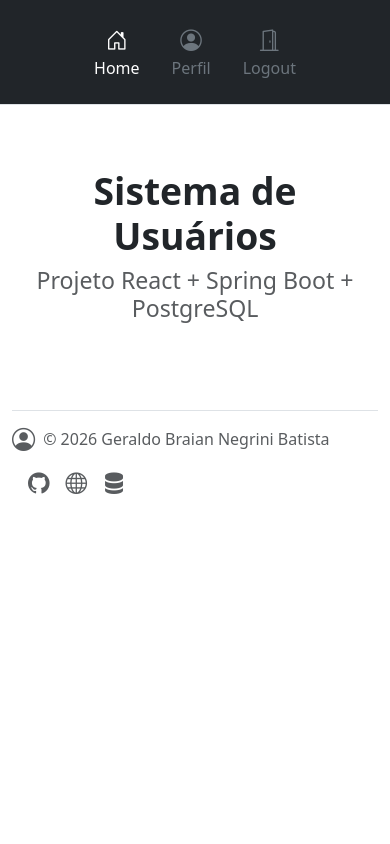
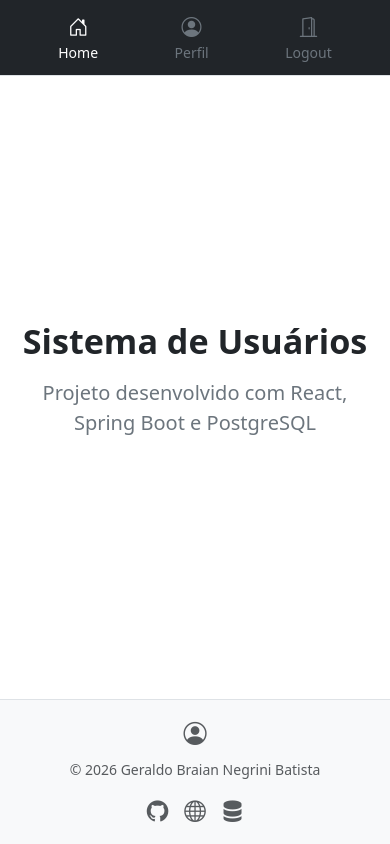
Before and after one commit to BraianDF/user-web, a React (Vite) app: page /home in a window 390 px wide. Built offline with nearby package versions, Linux system fonts and the light colour scheme; no server answers.

Commit message:
feat: melhorar responsividade e estrutura do layout

```diff
--- a/src/App.jsx
+++ b/src/App.jsx
@@ -1,4 +1,4 @@
-import { BrowserRouter, Routes, Route } from "react-router-dom";
+import { Routes, Route, Outlet } from "react-router-dom";
 
 import Auth from "./pages/Auth";
 import Home from "./pages/Home";
@@ -8,49 +8,43 @@ import Profile from "./pages/Profile";
 import Header from "./components/Header";
 import Footer from "./components/Footer";
 
+function Layout() {
+
+    return (
+
+        <div className="d-flex flex-column min-vh-100">
+
+            <Header />
+
+            <main className="flex-grow-1 d-flex flex-column">
+                <Outlet />
+            </main>
+
+            <Footer />
+
+        </div>
+    );
+}
+
 function App() {
 
     return (
 
         <Routes>
 
-            <Route
-                path="/"
-                element={<Auth />}
-            />
+            {/* Tela sem layout */}
+            <Route path="/" element={<Auth />} />
 
-            <Route
-                path="/home"
-                element={
-                    <>
-                        <Header />
-                        <Home />
-                        <Footer />
-                    </>
-                }
-            />
+            {/* Rotas com layout */}
+            <Route element={<Layout />}>
 
-            <Route
-                path="/users"
-                element={
-                    <>
-                        <Header />
-                        <Users />
-                        <Footer />
-                    </>
-                }
-            />
+                <Route path="/home" element={<Home />} />
 
-            <Route
-                path="/profile"
-                element={
-                    <>
-                        <Header />
-                        <Profile />
-                        <Footer />
-                    </>
-                }
-            />
+                <Route path="/users" element={<Users />} />
+
+                <Route path="/profile" element={<Profile />} />
+
+            </Route>
 
         </Routes>
 
--- a/src/components/Footer.jsx
+++ b/src/components/Footer.jsx
@@ -3,32 +3,73 @@ import { NavLink } from "react-router-dom";
 export default function Footer() {
 
     return (
+        <footer className="border-top mt-auto py-3 bg-body-tertiary">
+
             <div className="container">
-        <footer className="d-flex flex-wrap justify-content-between align-items-center py-3 my-4 border-top">
-            <div className="col-md-4 d-flex align-items-center">
-                <NavLink to="/home" className="mb-3 me-2 mb-md-0 text-body-secondary text-decoration-none lh-1" aria-label="Bootstrap">
-                    <i className="bi bi-person-circle fs-3" width="30"></i>
+
+                <div className="d-flex flex-column flex-md-row justify-content-between align-items-center gap-3">
+
+                    {/* Logo + texto */}
+                    <div className="d-flex flex-column flex-md-row align-items-center text-center text-md-start gap-2">
+
+                        <NavLink
+                            to="/home"
+                            className="text-body-secondary text-decoration-none"
+                        >
+                            <i className="bi bi-person-circle fs-3"></i>
                         </NavLink>
-                <span className="mb-3 mb-md-0 text-body-secondary">© 2026 Geraldo Braian Negrini Batista</span>
+
+                        <span className="text-body-secondary small">
+                            © 2026 Geraldo Braian Negrini Batista
+                        </span>
+
                     </div>
-            <ul className="nav col-md-4 justify-content-end list-unstyled d-flex">
-                <li className="ms-3">
-                    <a className="text-body-secondary" href="https://github.com/BraianDF" aria-label="GitHub">
+
+                    {/* Links */}
+                    <ul className="nav list-unstyled d-flex gap-3 mb-0">
+
+                        <li>
+                            <a
+                                className="text-body-secondary"
+                                href="https://github.com/BraianDF"
+                                target="_blank"
+                                rel="noreferrer"
+                                aria-label="GitHub"
+                            >
                                 <i className="bi bi-github fs-4"></i>
                             </a>
                         </li>
-                <li className="ms-3">
-                    <a className="text-body-secondary" href="https://github.com/BraianDF/user-web" aria-label="FrontEnd">
+
+                        <li>
+                            <a
+                                className="text-body-secondary"
+                                href="https://github.com/BraianDF/user-web"
+                                target="_blank"
+                                rel="noreferrer"
+                                aria-label="Frontend"
+                            >
                                 <i className="bi bi-globe fs-4"></i>
                             </a>
                         </li>
-                <li className="ms-3">
-                    <a className="text-body-secondary" href="https://github.com/BraianDF/user-service" aria-label="BackEnd">
+
+                        <li>
+                            <a
+                                className="text-body-secondary"
+                                href="https://github.com/BraianDF/user-service"
+                                target="_blank"
+                                rel="noreferrer"
+                                aria-label="Backend"
+                            >
                                 <i className="bi bi-server fs-4"></i>
                             </a>
                         </li>
+
                     </ul>
+
+                </div>
+
+            </div>
+
         </footer>
-        </div>
-    )
+    );
 }
--- a/src/components/Header.jsx
+++ b/src/components/Header.jsx
@@ -1,7 +1,6 @@
 import { NavLink } from "react-router-dom";
 import { useContext } from "react";
 import { AuthContext } from "../context/AuthContext";
-
 
 export default function Header() {
 
@@ -10,46 +9,72 @@ export default function Header() {
     return (
 
         <header>
-            <div className="px-3 py-2 text-bg-dark border-bottom">
+            <div className="px-2 py-2 text-bg-dark border-bottom">
                 <div className="container">
-                    <div className="d-flex flex-wrap align-items-center justify-content-center">
-                        <ul className="nav col-12 col-lg-auto my-2 justify-content-center my-md-0 text-small">
-                            <li>
-                                <NavLink to="/home" className={({ isActive }) => `nav-link d-flex flex-column align-items-center ${isActive ? "text-white" : "text-secondary"}`}>
-                                    <i className="bi bi-house-door fs-4" ></i>
-                                    <span>Home</span>
+
+                    <div className="d-flex justify-content-center">
+
+                        <ul className="nav w-100 justify-content-around justify-content-md-center gap-md-4 text-small flex-nowrap flex-md-wrap">
+
+                            <li className="nav-item">
+                                <NavLink
+                                    to="/home"
+                                    className={({ isActive }) =>
+                                        `nav-link d-flex flex-column align-items-center px-2 py-1 ${
+                                            isActive ? "text-white" : "text-secondary"
+                                        }`
+                                    }
+                                >
+                                    <i className="bi bi-house-door fs-5 fs-md-4"></i>
+                                    <span className="small">Home</span>
                                 </NavLink>
                             </li>
 
                             {user?.roles?.includes("ADMIN") && (
+                                <li className="nav-item">
+                                    <NavLink
+                                        to="/users"
+                                        className={({ isActive }) =>
+                                            `nav-link d-flex flex-column align-items-center px-2 py-1 ${
+                                                isActive ? "text-white" : "text-secondary"
+                                            }`
+                                        }
+                                    >
+                                        <i className="bi bi-table fs-5 fs-md-4"></i>
+                                        <span className="small">Usuários</span>
+                                    </NavLink>
+                                </li>
+                            )}
 
-                            <li>
-                                <NavLink to="/users" className={({ isActive }) => `nav-link d-flex flex-column align-items-center ${isActive ? "text-white" : "text-secondary"}`}>
-                                    <i className="bi bi-table fs-4"></i>
-                                    <span>Usuários</span>
+                            <li className="nav-item">
+                                <NavLink
+                                    to="/profile"
+                                    className={({ isActive }) =>
+                                        `nav-link d-flex flex-column align-items-center px-2 py-1 ${
+                                            isActive ? "text-white" : "text-secondary"
+                                        }`
+                                    }
+                                >
+                                    <i className="bi bi-person-circle fs-5 fs-md-4"></i>
+                                    <span className="small">Perfil</span>
                                 </NavLink>
                             </li>
 
-                             )}
-
-
-                            <li>
-                                <NavLink to="/profile" className={({ isActive }) => `nav-link d-flex flex-column align-items-center ${isActive ? "text-white" : "text-secondary"}`}>
-                                    <i className="bi bi-person-circle fs-4"></i>
-                                    <span>Perfil</span>
-                                </NavLink>
-                            </li>
-                            <li>
-                                <button onClick={logout} className="nav-link text-secondary d-flex flex-column align-items-center">
-                                    <i className="bi bi-door-open fs-4"></i>
-                                    <span>Logout</span>
+                            <li className="nav-item">
+                                <button
+                                    onClick={logout}
+                                    className="nav-link text-secondary d-flex flex-column align-items-center px-2 py-1 border-0 bg-transparent"
+                                >
+                                    <i className="bi bi-door-open fs-5 fs-md-4"></i>
+                                    <span className="small">Logout</span>
                                 </button>
                             </li>
+
                         </ul>
+
                     </div>
                 </div>
             </div>
-
         </header>
     );
 }
--- /dev/null
+++ b/src/index.css
@@ -0,0 +1,10 @@
+html,
+body,
+#root {
+    height: 100%;
+}
+
+body {
+    margin: 0;
+    overflow-x: hidden;
+}
--- a/src/main.jsx
+++ b/src/main.jsx
@@ -3,6 +3,8 @@ import ReactDOM from "react-dom/client";
 import { BrowserRouter } from "react-router-dom";
 
 import App from "./App";
+
+import "./index.css";
 
 import 'bootstrap/dist/css/bootstrap.min.css';
 import 'bootstrap/dist/js/bootstrap.bundle.min.js';
--- a/src/pages/Home.jsx
+++ b/src/pages/Home.jsx
@@ -2,12 +2,24 @@ export default function Home() {
 
     return (
 
-        <main>
+        <main className="flex-grow-1 d-flex align-items-center">
 
-            <div className="position-relative overflow-hidden p-3 p-md-5 m-md-3 text-center">
-                <div className="col-md-6 p-lg-5 mx-auto my-5">
-                    <h1 className="display-3 fw-bold">Sistema de Usuários</h1>
-                    <h3 className="fw-normal text-muted mb-3">Projeto React + Spring Boot + PostgreSQL</h3>
+            <div className="container">
+
+                <div className="row justify-content-center text-center">
+
+                    <div className="col-12 col-md-10 col-lg-8">
+
+                        <h1 className="display-4 fw-bold mb-3">
+                            Sistema de Usuários
+                        </h1>
+
+                        <p className="lead text-secondary">
+                            Projeto desenvolvido com React, Spring Boot e PostgreSQL
+                        </p>
+
+                    </div>
+
                 </div>
 
             </div>
```
Lines whose indentation alone changed are shown as unchanged.
